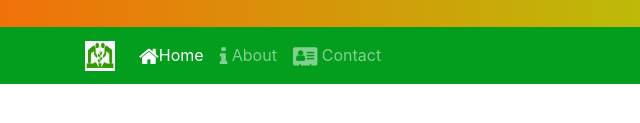
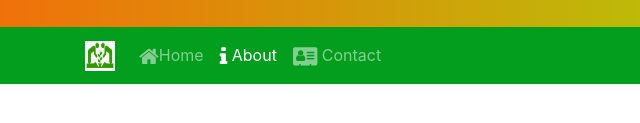
Before and after one commit to josephtittle/FranklinStreetGarden, a website: page aboutUs.html in a window 1280 px wide. Shown: the part 195-318 px from the top of the page, 0-640 px from the left. Drawn offline with nearby package versions, Linux system fonts and the light colour scheme.

Commit message:
corrected active navbar items

```diff
--- a/aboutUs.html
+++ b/aboutUs.html
@@ -42,9 +42,9 @@
             </button>
             <div class="collapse navbar-collapse" id="gardenNavbar">
                 <ul class="navbar-nav">
-                    <li class="nav-item active"><a class="nav-link" href="index.html"><i
+                    <li class="nav-item"><a class="nav-link" href="index.html"><i
                                 class="fa fa-home fa-lg"></i>Home</a></li>
-                    <li class="nav-item"><a class="nav-link" href="#"><i class="fa fa-info fa-lg"></i>
+                    <li class="nav-item active"><a class="nav-link" href="#"><i class="fa fa-info fa-lg"></i>
                             About</a></li>
                     <li class="nav-item"><a class="nav-link" href="contactUs.html"><i
                                 class="fa fa-address-card fa-lg"></i> Contact</a></li>
```
Also changed, not shown: contactUs.html (+2 -2 lines).
